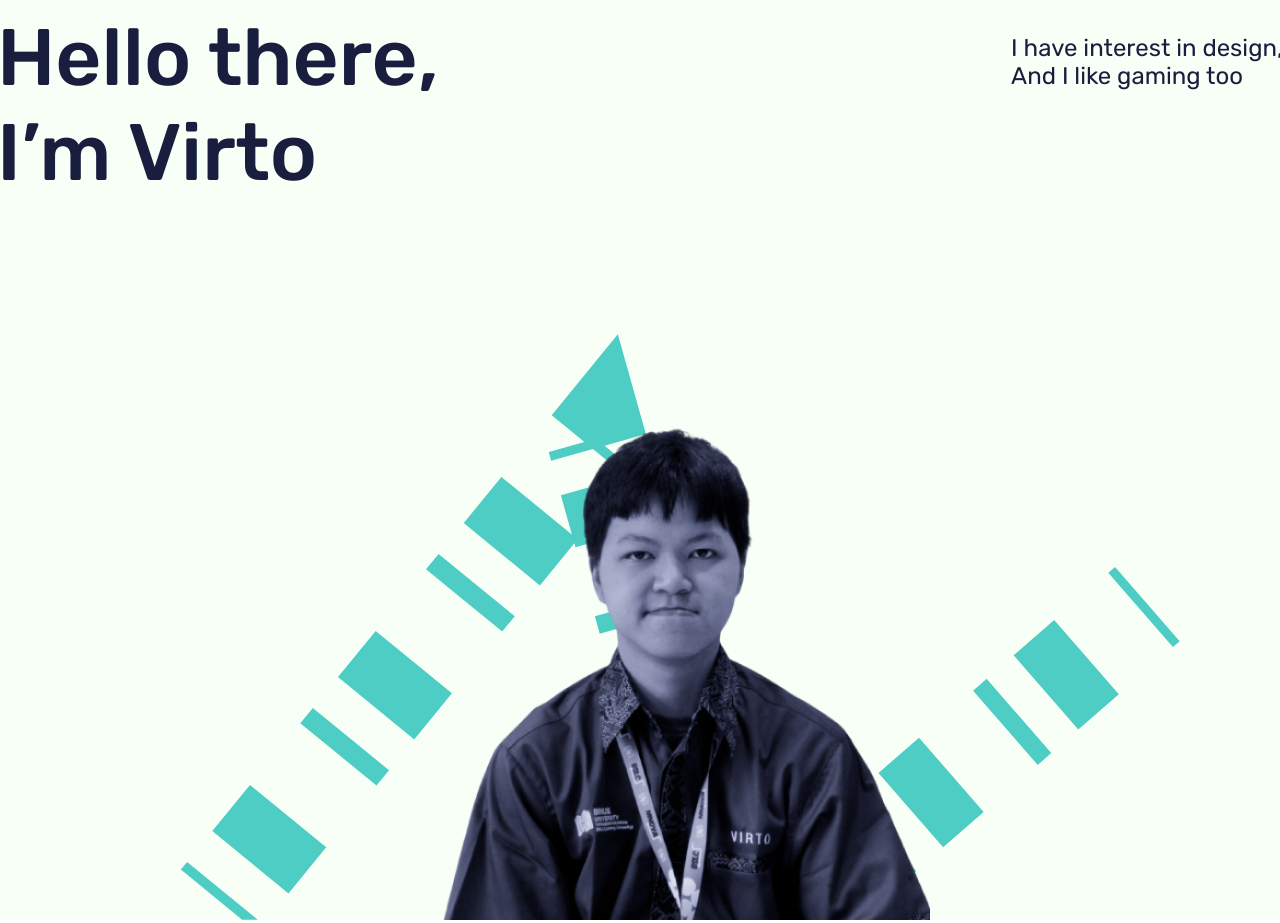
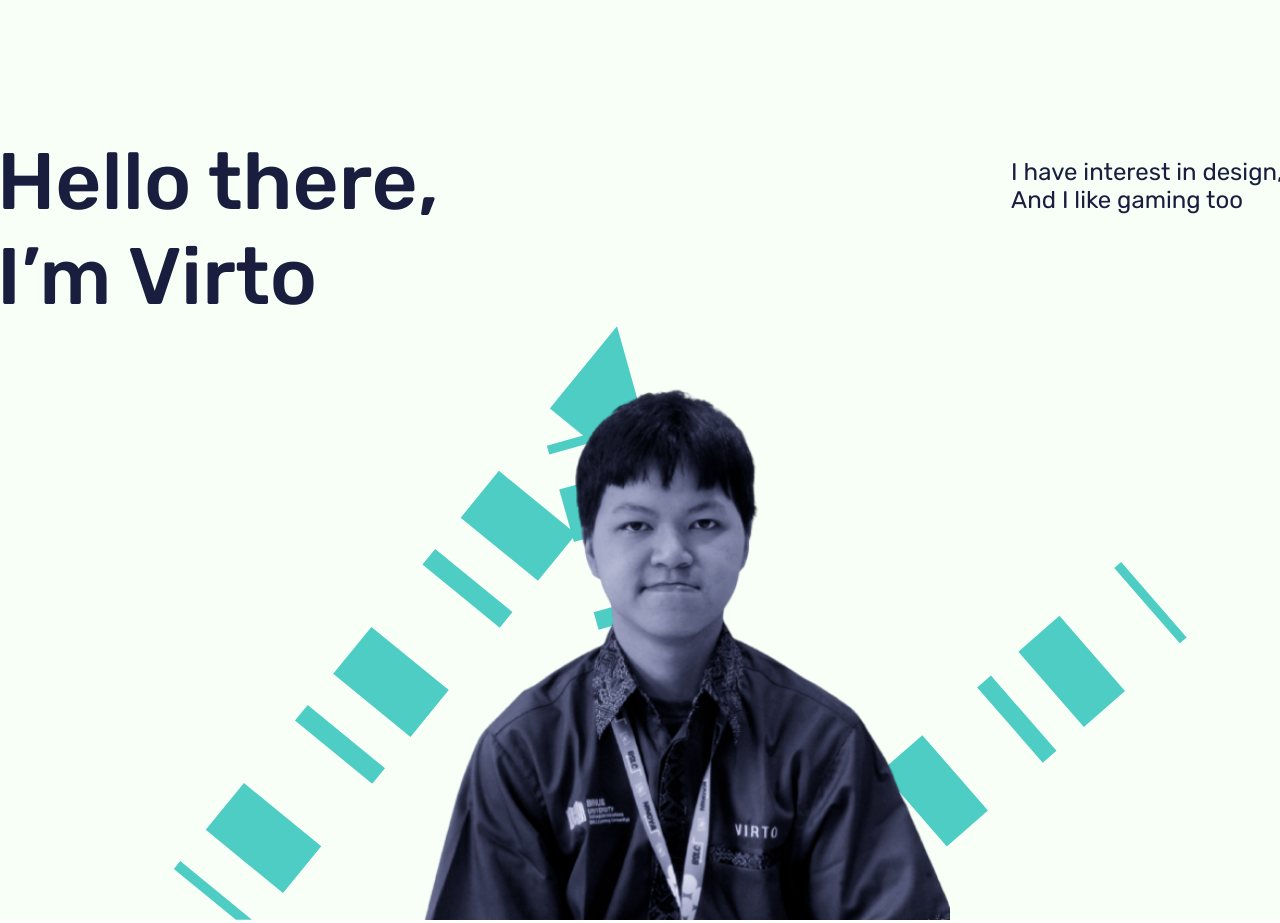
Before and after one commit to VirtoHardiman/personal-hobby-website, a plain HTML site: page index.html in a window 1280 px wide. Shown: the part 160-1083 px from the top of the page. Drawn offline with Linux system fonts and the light colour scheme.

Commit message:
Update style.css

```diff
--- a/style.css
+++ b/style.css
@@ -76,7 +76,7 @@ nav {
   display: flex;
   flex-flow: row nowrap;
   justify-content: space-between;
-  margin-top: 170px;
+  margin-top: 294px;
 }
 
 .hero-header h1 {
@@ -99,25 +99,19 @@ nav {
 .decoration,
 .profile {
   position: absolute;
-}
-
-.decoration {
   left: 0;
   right: 0;
   bottom: 0;
   margin-left: auto;
   margin-right: auto;
-  width: 1000px;
+}
+
+.decoration {
+  width: 1014px;
 }
 
 .profile {
-  left: 0;
-  right: 0;
-  bottom: 0;
-  margin-left: auto;
-  margin-right: auto;
-  width: 1000px;
-  width: 500px;
+  width: 540px;
 }
 
 .favourite-hobby {
```
